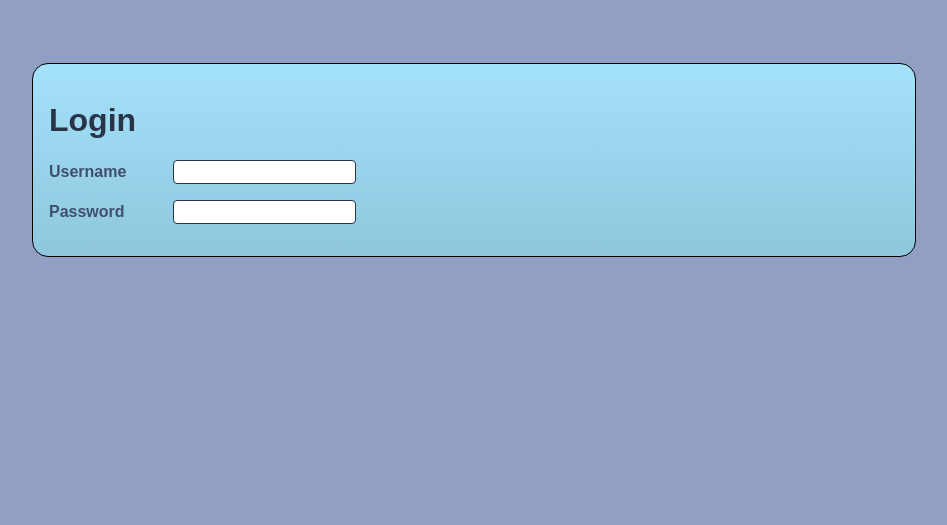
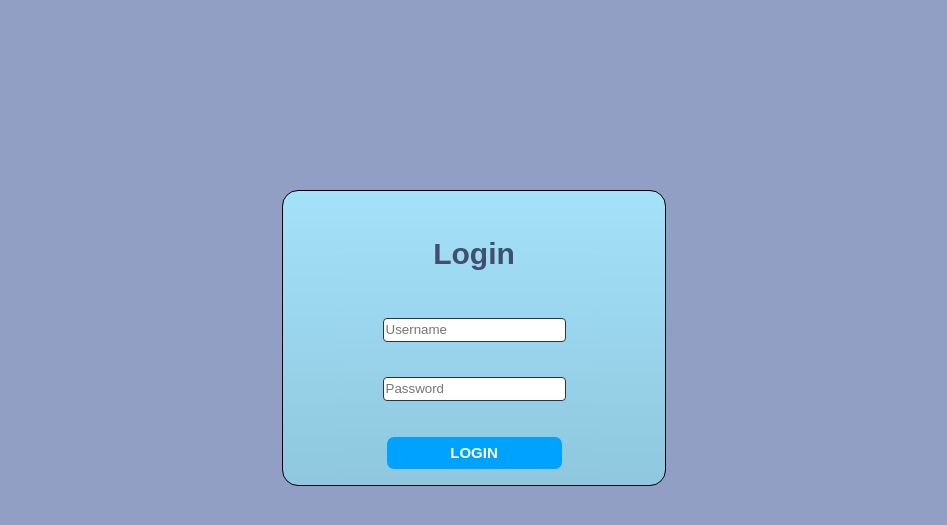
Before and after one commit to Elouan-Callec/Cash-Register, a PHP site: page /FormulaireConnexion.html in a window 1280 px wide. Shown: the top 525 px of the page, without its empty margins (166-1113 px from the left). Run offline with PHP 8.4, Linux system fonts and the light colour scheme.

Commit message:
terminé formulaire connexion

```diff
--- a/AjoutUtilisateur.html
+++ b/AjoutUtilisateur.html
@@ -113,9 +113,8 @@
             <input type="number" name="solde" id="solde" class="case">
         </section>
         <div class="centre">
-            <button type="submit" size>Valider</button>
+            <button type="submit">Valider</button>
         </div>
-
     </form>
 </body>
 
--- a/FormulaireConnexion.html
+++ b/FormulaireConnexion.html
@@ -8,26 +8,24 @@
 </head>
 
 <body>
-    <form method="POST" action="provisoire.php">
-        <h1>Login</h1>
-        <section>
-            <div>
+    <form method="POST" action="provisoire.php" class="formConnexion">
+        <p class="title">Login</p>
+        <div class="centre">
             <p>
-                    <label for="username">
-                        <span>Username</span>
-                    </label>
-                    <input type="text" name="username" id="username" class="case" />
+                <label for="username"></label>
+                <input type="text" name="username" id="username" placeholder="Username" class="case" />
             </p>
         </div>
-            <div>
+        <div class="centre">
             <p>
-                    <label for="password">
-                        <span>Password</span>
-                    </label>
-                    <input type="text" name="password" id="password" class="case" />
+                <label for="password"></label>
+                <input type="text" name="password" id="password" placeholder="Password" class="case" />
             </p>
         </div>
-        </section>
+        <br />
+        <div>
+            <button type="submit" class="loginButton">LOGIN</button>
+        </div>
     </form>
 </body>
 
--- a/style/style.css
+++ b/style/style.css
@@ -84,8 +84,8 @@ form{
 }
 
 .centre{
-    margin: 10px 10px;
-    padding: 10px;
+    margin: 1px 10px;
+    padding: 1px;
     text-align: center;
 }
 
@@ -124,7 +124,38 @@ label span{
     text-align: left;
 }
 
+/* Formulaire connexion */
 
+.title{
+    text-align: center;
+    font-size: 30px;
+}
+
+.formConnexion{
+    margin: 15% auto;
+    width: 350px;
+    background: linear-gradient(#a4e2fa, #8ec7de);
+    font-weight: 700;
+}
+
+.loginButton{
+    background: rgb(0, 162, 255);
+    color: white;
+    display: block;
+    line-height: 30px;
+    text-align: center;
+    border: none;
+    border-radius: 7px;
+    text-decoration: none;
+    width: 50%;
+    margin: 0 auto;
+    font-weight: bold;
+    font-size: 15px;
+}
+
+.loginButton:hover{
+    background: rgb(0, 126, 199);
+}
 
 /* Barre de navigation */
 
```
Lines whose indentation alone changed are shown as unchanged.
